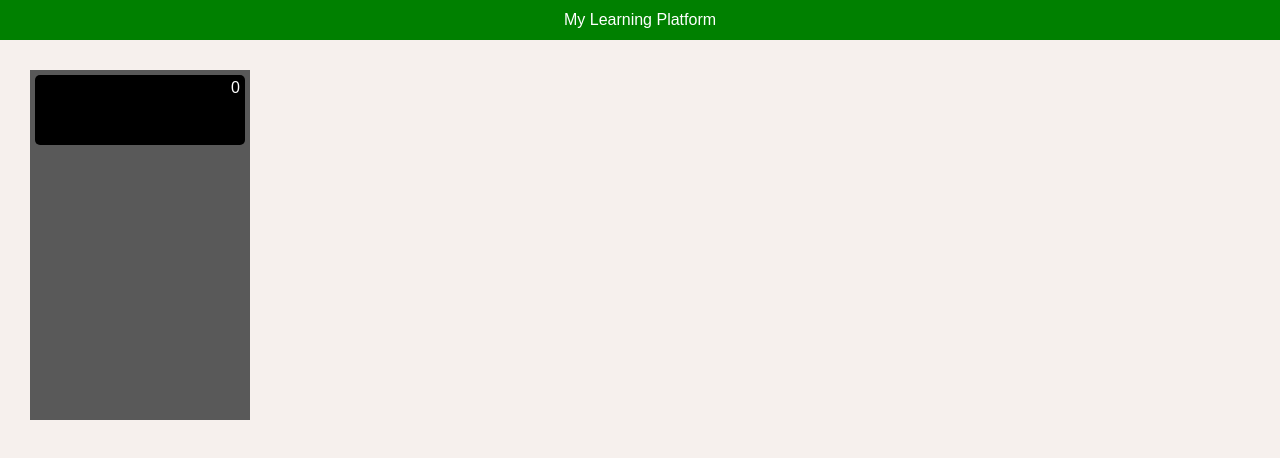
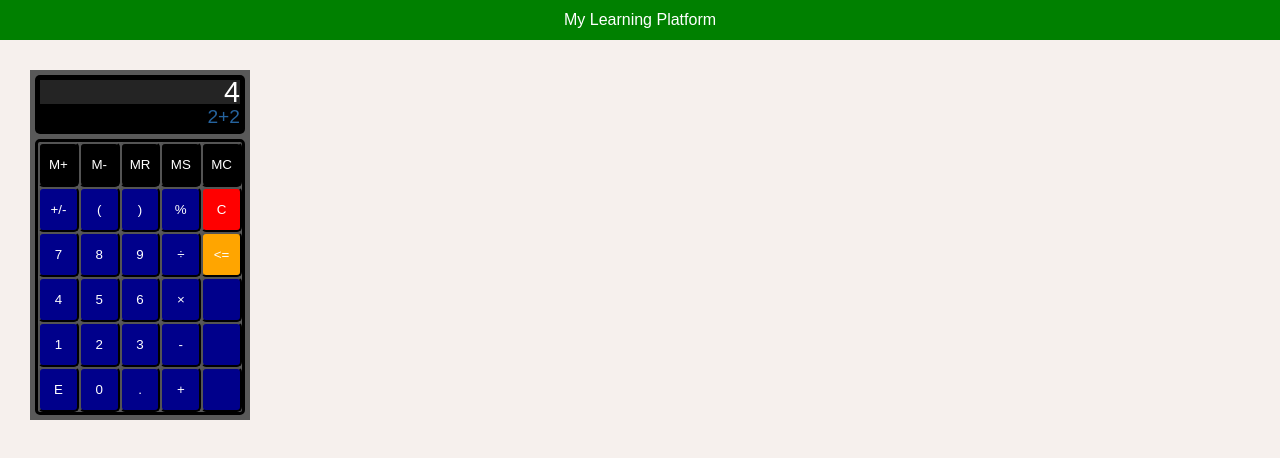
Before and after one commit to vikhulei/learnPlatform, a JavaScript app: page / in a window 1280 px wide. Shown: the top 458 px of the page. Built offline with nearby package versions, Linux system fonts and the light colour scheme; the HTML template or start-up script is replaced by a standard one.

Commit message:
buttons wrapper

```diff
--- a/src/apps/calculator/Calculator.js
+++ b/src/apps/calculator/Calculator.js
@@ -1,11 +1,48 @@
-import { Frame, Screen } from "./CalculatorStyle"
+import { Frame, Output, Result, Calculation, ButtonsWraper, Button, BlackButton } from "./CalculatorStyle"
 
 const Calculator = () => {
     return (
         <Frame>
-            <Screen>
-                <p>0</p>
-            </Screen>
+            <Output>
+                <Result>
+                    <p>4</p>
+                </Result>
+                <Calculation>
+                    <p>2+2</p>
+                </Calculation>
+            </Output>
+            <ButtonsWraper>
+                <BlackButton>M+</BlackButton>
+                <BlackButton>M-</BlackButton>
+                <BlackButton>MR</BlackButton>
+                <BlackButton>MS</BlackButton>
+                <BlackButton>MC</BlackButton>
+                <Button>+/-</Button>
+                <Button>&#40;</Button>
+                <Button>&#41;</Button>
+                <Button>%</Button>
+                <Button red>C</Button>
+                <Button>7</Button>
+                <Button>8</Button>
+                <Button>9</Button>
+                <Button>÷</Button>
+                <Button orange>&lt;=</Button>
+                <Button>4</Button>
+                <Button>5</Button>
+                <Button>6</Button>
+                <Button>×</Button>
+                <Button></Button>
+                <Button>1</Button>
+                <Button>2</Button>
+                <Button>3</Button>
+                <Button>-</Button>
+                <Button></Button>
+                <Button>E</Button>
+                <Button>0</Button>
+                <Button>.</Button>
+                <Button>+</Button>
+                <Button></Button>
+            </ButtonsWraper>
         </Frame>
     )
 }
--- a/src/apps/calculator/CalculatorStyle.js
+++ b/src/apps/calculator/CalculatorStyle.js
@@ -1,4 +1,5 @@
 import styled from "styled-components"
+import { css } from "styled-components"
 
 const Frame = styled.div`
     position: relative;
@@ -6,16 +7,59 @@ const Frame = styled.div`
     height: 350px;
     background-color: #595959;
     padding: 5px;
+    display: flex;
+    flex-direction: column;
+    gap: 5px;
 `
-const Screen = styled.div`
+const Output = styled.div`
     position: relative;
     width: 100%;
     height: 70px;
     background-color: black;
     border-radius: 5px;
     padding: 5px;
-    color: white;
-    text-align: right;
 `
 
-export {Frame, Screen}
+const Result = styled.div`
+    width: 100%;
+    height: 50%;
+    color: white;
+    background-color: #242424;
+    display: flex;
+    align-items: center;
+    justify-content: right;
+    font-weight: 300;
+    font-size: 1.8rem;
+`
+
+const Calculation = styled(Result)`
+    color: #25639e;
+    background-color: black;
+    font-size: 1.2rem;
+`
+const ButtonsWraper = styled.div`
+    width: 100%;
+    height: 100%;
+    border: 3px solid black;
+    border-radius: 5px;
+    display: grid;
+    grid-template-columns: repeat(5, 1fr);
+    grid-template-rows: repeat(6, 1fr);
+`
+const Button = styled.button`
+    background-color: darkblue;
+    border-radius: 5px;
+    color: white;
+    ${props => props.red && css`
+        background-color: red;
+    `}
+    ${props => props.orange && css`
+        background-color: orange;
+    `}
+`
+
+const BlackButton = styled(Button)`
+    background-color: black;
+`
+
+export { Frame, Output, Result, Calculation, ButtonsWraper, Button, BlackButton }
--- a/src/components/ui/StyledComponents.js
+++ b/src/components/ui/StyledComponents.js
@@ -8,7 +8,7 @@ const MainWrapper = styled.div`
     position: relative;
     background-color: #f6f0ed;
     height: 100vh;
-    width: 100vw;
+    // width: 100vw;
     padding: 30px;
 `
 
```
